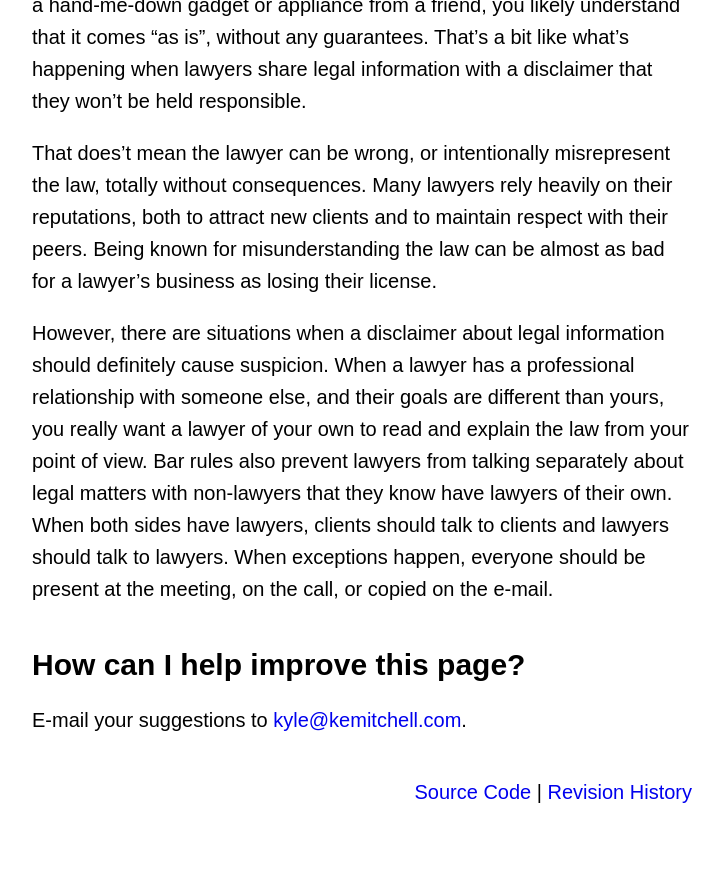
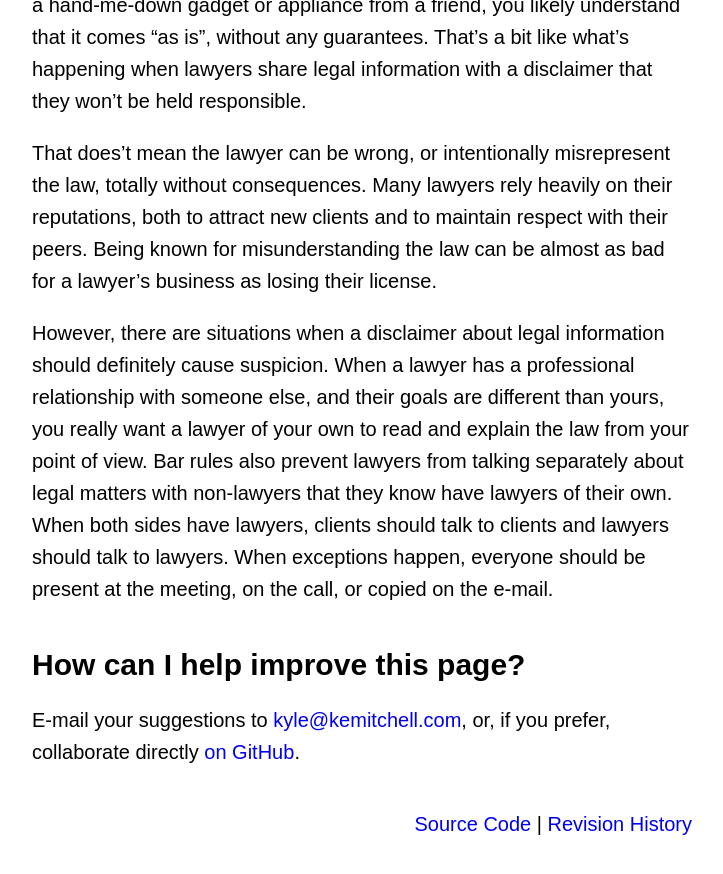
Before and after one commit to kemitchell/notlegaladvice.law, a Jekyll site: the page built from index.md, in a window 1280 px wide and 900 px high, scrolled down 1968 px. Shown: the top 874 px of the window, without its empty margins (278-1001 px from the left). Built offline with Jekyll 4.4.1, drawn with Linux system fonts in a browser that asks for light colours; our own code applies the rules of GitHub Pages for plain Markdown files.

Commit message:
Link to GitHub under improving heading

```diff
--- a/index.md
+++ b/index.md
@@ -37,4 +37,4 @@ However, there are situations when a disclaimer about legal information should d
 
 ## How can I help improve this page?
 
-E-mail your suggestions to [kyle@kemitchell.com](mailto:kyle@kemitchell.com).
+E-mail your suggestions to [kyle@kemitchell.com](mailto:kyle@kemitchell.com), or, if you prefer, collaborate directly [on GitHub](https://github.com/kemitchell/notlegaladvice.law).
```
